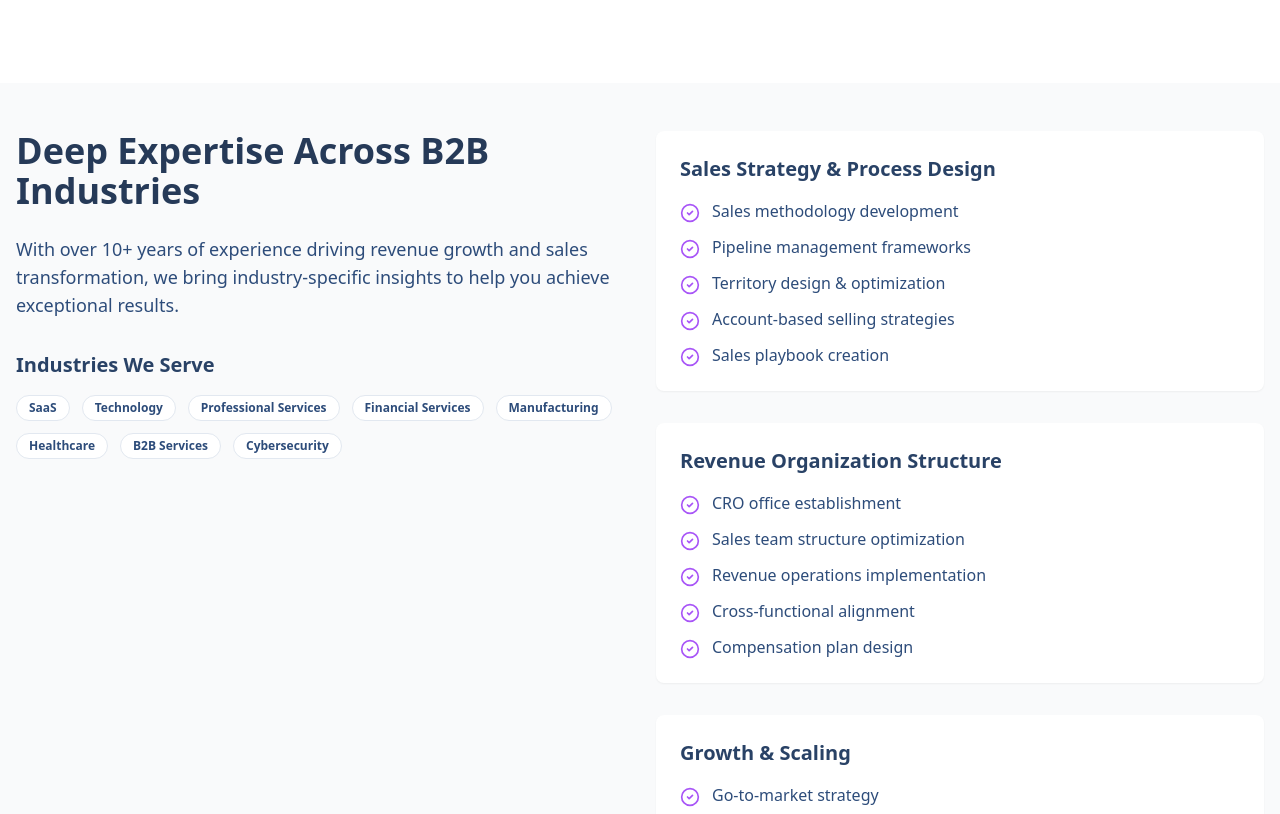
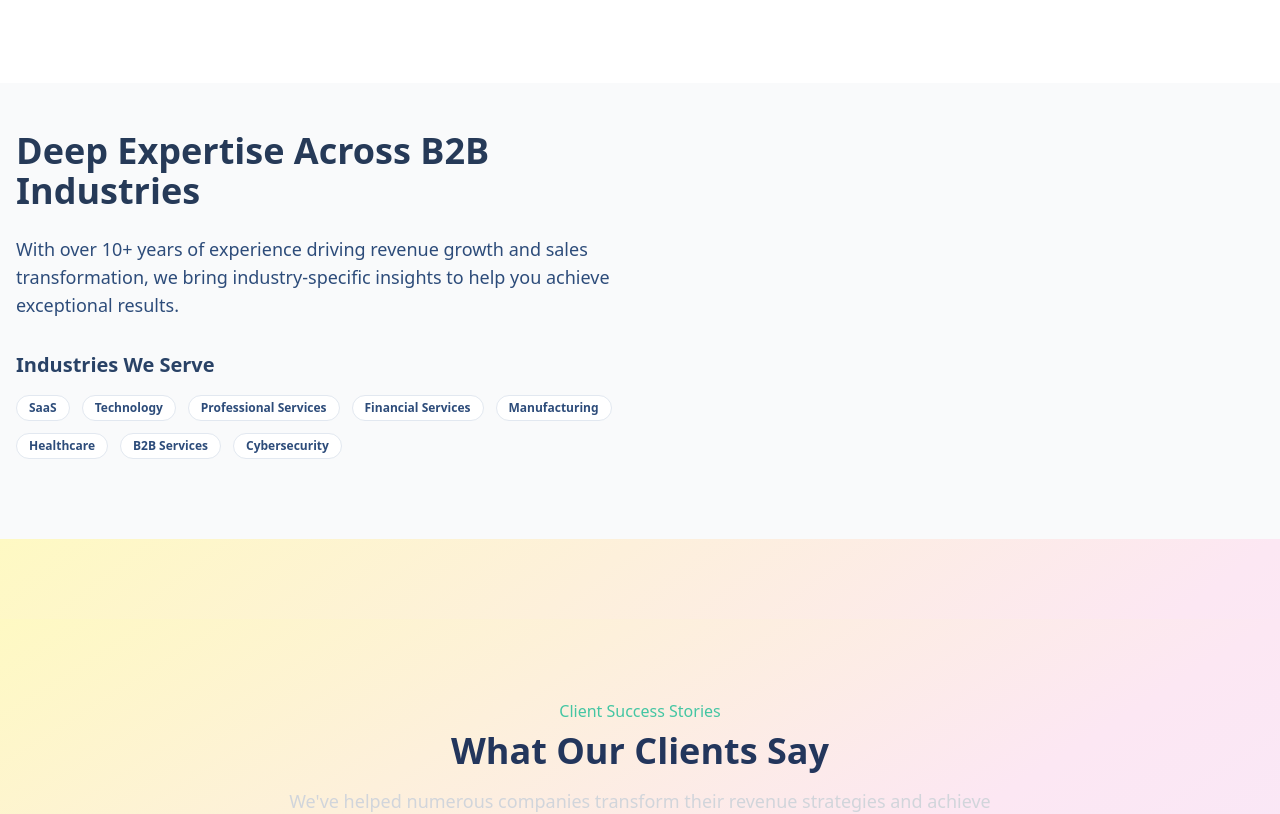
Before and after one commit to jamesabevan/revenue-roadmap-website, a React (Vite) app: page / in a window 1280 px wide. Shown: the part 1800-2614 px from the top of the page. Built offline with nearby package versions, Linux system fonts and the light colour scheme.

Commit message:
Visual edit in Lovable
Edited UI in Lovable

```diff
--- a/src/components/home/ExpertiseSection.tsx
+++ b/src/components/home/ExpertiseSection.tsx
@@ -1,8 +1,6 @@
 import { Badge } from "@/components/ui/badge";
 import { CheckCircle2 } from "lucide-react";
-
 const industries = ["SaaS", "Technology", "Professional Services", "Financial Services", "Manufacturing", "Healthcare", "B2B Services", "Cybersecurity"];
-
 const expertiseAreas = [{
   title: "Sales Strategy & Process Design",
   points: ["Sales methodology development", "Pipeline management frameworks", "Territory design & optimization", "Account-based selling strategies", "Sales playbook creation"]
@@ -13,7 +11,6 @@ const expertiseAreas = [{
   title: "Growth & Scaling",
   points: ["Go-to-market strategy", "New market entry planning", "Channel strategy development", "International expansion", "Growth roadmap creation"]
 }];
-
 const ExpertiseSection = () => {
   return <section id="expertise" className="py-12 bg-gray-50">
       <div className="container mx-auto px-4">
@@ -27,33 +24,18 @@ const ExpertiseSection = () => {
             <div className="mb-8">
               <h3 className="text-xl font-semibold text-navy-800 mb-4">Industries We Serve</h3>
               <div className="flex flex-wrap gap-3">
-                {industries.map((industry, index) => (
-                  <Badge key={index} variant="outline" className="bg-white text-navy-700 py-1 px-3">
+                {industries.map((industry, index) => <Badge key={index} variant="outline" className="bg-white text-navy-700 py-1 px-3">
                     {industry}
-                  </Badge>
-                ))}
+                  </Badge>)}
               </div>
             </div>
           </div>
 
           <div className="space-y-8">
-            {expertiseAreas.map((area, index) => (
-              <div key={index} className="bg-white rounded-lg p-6 shadow-sm">
-                <h3 className="text-xl font-semibold text-navy-800 mb-4">{area.title}</h3>
-                <ul className="space-y-3">
-                  {area.points.map((point, pointIndex) => (
-                    <li key={pointIndex} className="flex items-start">
-                      <CheckCircle2 className="h-5 w-5 text-purple-500 mt-1 flex-shrink-0" />
-                      <span className="ml-3 text-navy-700">{point}</span>
-                    </li>
-                  ))}
-                </ul>
-              </div>
-            ))}
+            {expertiseAreas.map((area, index) => {})}
           </div>
         </div>
       </div>
     </section>;
 };
-
 export default ExpertiseSection;
```
